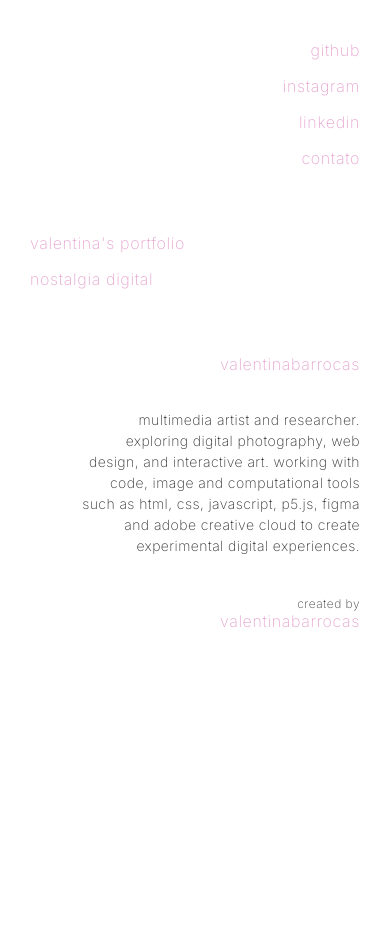
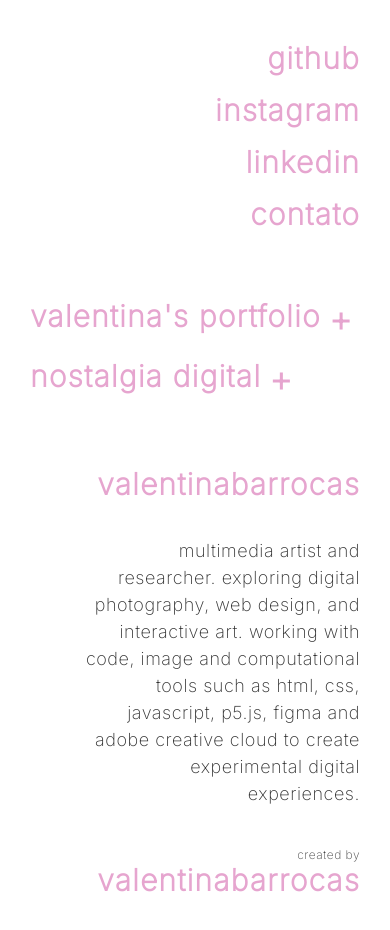
Before and after one commit to valentinabarrocas/portfolio, a plain HTML site: page index.html in a window 390 px wide. Before the commit the page ends 844 px from the top, so only its background shows below. Drawn offline with Linux system fonts and the light colour scheme.

Commit message:
add plus sign to list and improve contrast

```diff
--- a/style.css
+++ b/style.css
@@ -28,7 +28,7 @@ body {
   position: absolute;
   top: 50px;
   left: 50px;
-  font-size: 14px;
+  font-size: 18px;
   text-align: left;
   display: flex;
   flex-direction: column; /* empilha verticalmente */
@@ -45,11 +45,27 @@ body {
   transition: all 0.3s ease; /* animação suave */
 }
 
+/* O símbolo + sempre rosa, depois do nome, com fonte diferente */
+.list a::after {
+  content: "+";
+  margin-left: 8px; /* Espaço entre o nome e o sinal */
+  color: #e6a5cf !important; /* Sempre rosa */
+  font-size: 1.2em; /* Um pouco maior para destacar */
+  font-weight: bold;
+  vertical-align: middle;
+}
+
+/* Quando o projeto estiver aberto (classe que o JS vai aplicar) */
+.list a.active::after {
+  content: "-";
+}
+
 /* efeito quando o mouse passa */
 .list a:hover {
   color: #e6a5cf;       /* muda a cor */
   text-decoration: none; /* opcional */
   transform: scale(1.05); /* aumenta um pouquinho */
+  text-underline-offset: 4px;
 }
 
 /* Nome */
@@ -84,7 +100,7 @@ body {
   position: absolute;
   top: 50px;
   right: 50px;
-  font-size: 14px;
+  font-size: 18px;
   text-align: right;
   display: flex;
   flex-direction: column; /* empilha verticalmente */
@@ -116,7 +132,7 @@ body {
   right: 50px;
   max-width: 500px; /* controla tamanho do bloco de texto */
   line-height: 1.5;
-  font-size: 14px;
+  font-size: 18px;
   text-align: right;
   color: #333;
 }
@@ -235,8 +251,8 @@ footer a:hover {
     display: block;
     width: fit-content;
     margin-bottom: 15px;
-    font-size: 16px;
-    font-weight: 400;
+    font-size: 30px;
+    font-weight: 1000;
   }
 
   /* Alinhamentos específicos de margem */
```
